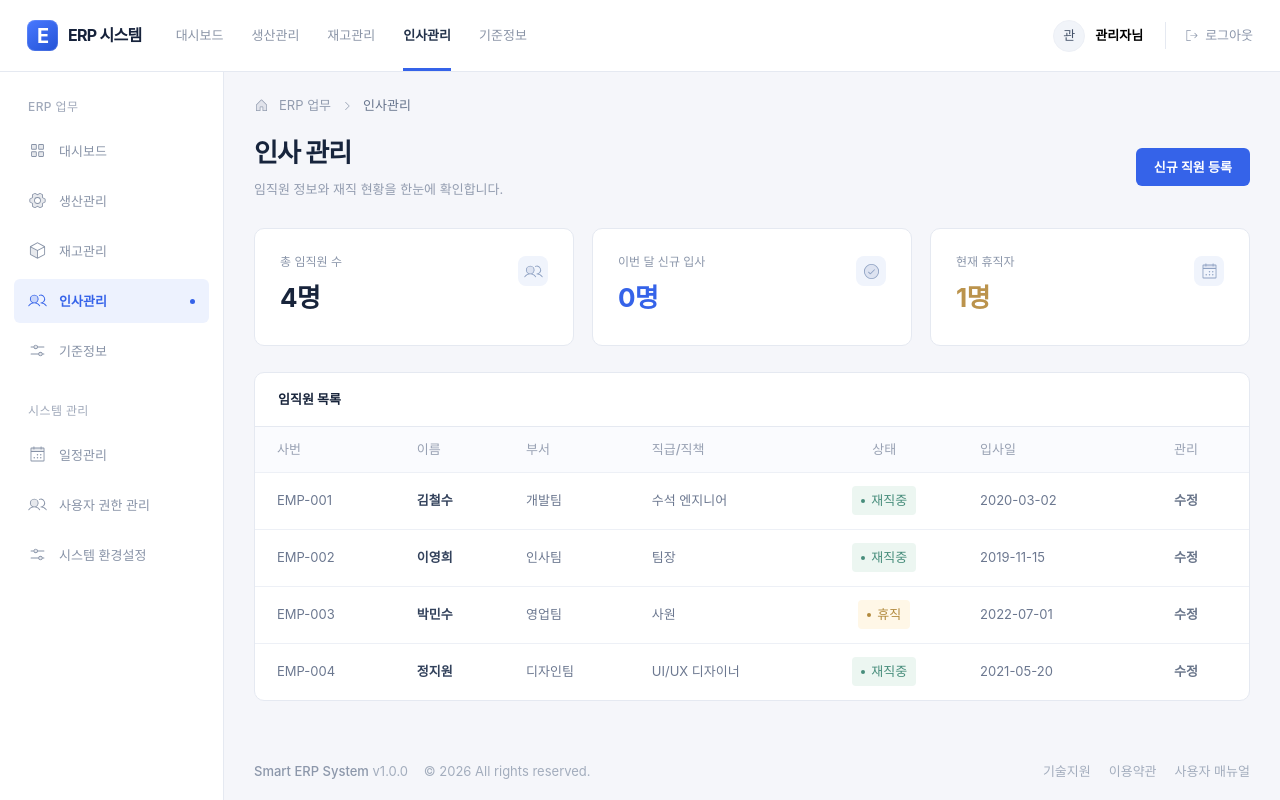
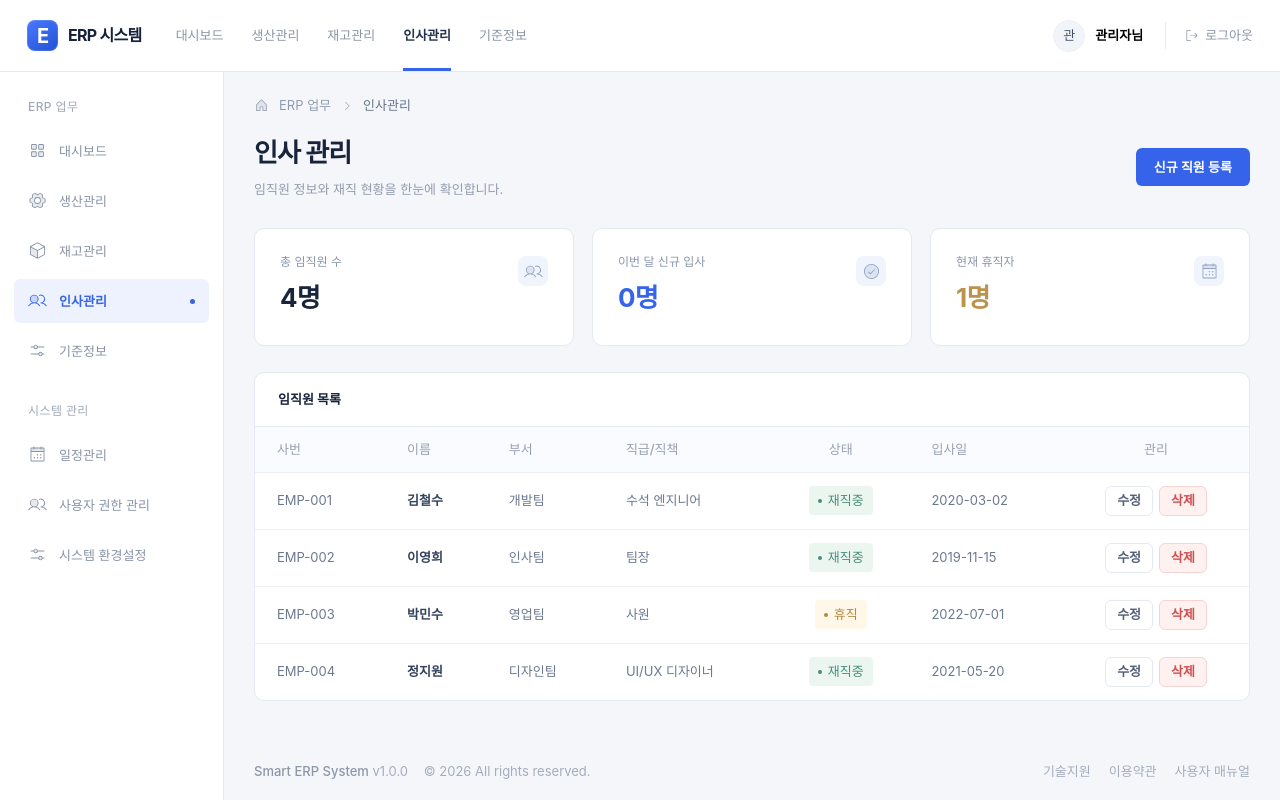
Before and after one commit to patrick415a/erp, a Next.js app in the folder erp-frontend/: page /dashboard/hr in a window 1280 px wide. Built offline with nearby package versions, Linux system fonts and the light colour scheme; a web font is replaced by a local one.

Commit message:
수정 버튼 variant 변경

```diff
--- a/erp-frontend/src/app/dashboard/hr/page.tsx
+++ b/erp-frontend/src/app/dashboard/hr/page.tsx
@@ -158,13 +158,22 @@ export default function HrPage() {
                       <td className={view.center}>{getStatusBadge(emp.status)}</td>
                       <td>{emp.joinDate}</td>
                       <td className={view.center}>
+                        <div className={view.rowActions}>
                           <button
-                          data-variant="ghost"
+                            data-variant="outline"
                             data-size="small"
                             className={buttonStyles.button}
                           >
                             수정
                           </button>
+                          <button
+                            data-variant="danger"
+                            data-size="small"
+                            className={buttonStyles.button}
+                          >
+                            삭제
+                          </button>
+                        </div>
                       </td>
                     </tr>
                   ))}
```
Lines whose indentation alone changed are shown as unchanged.
